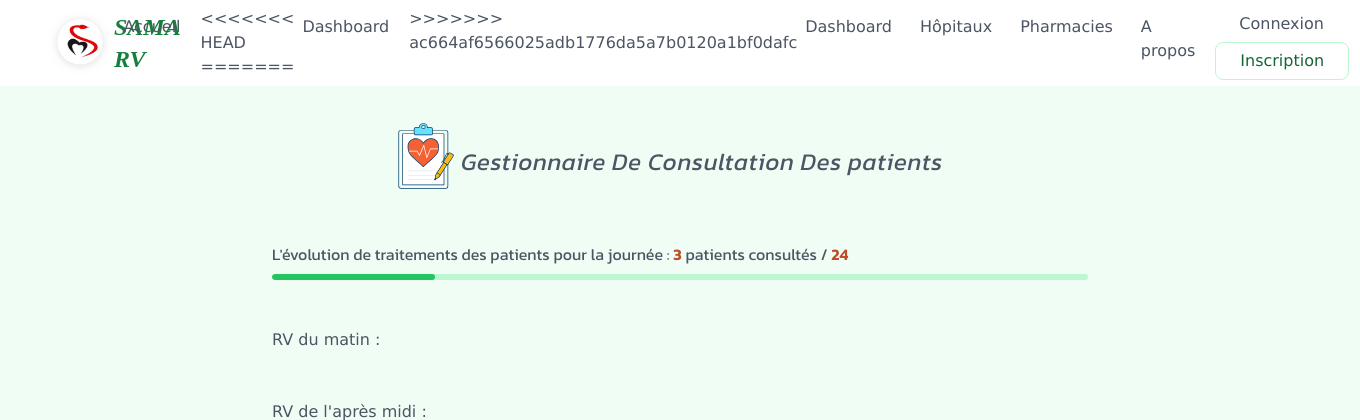
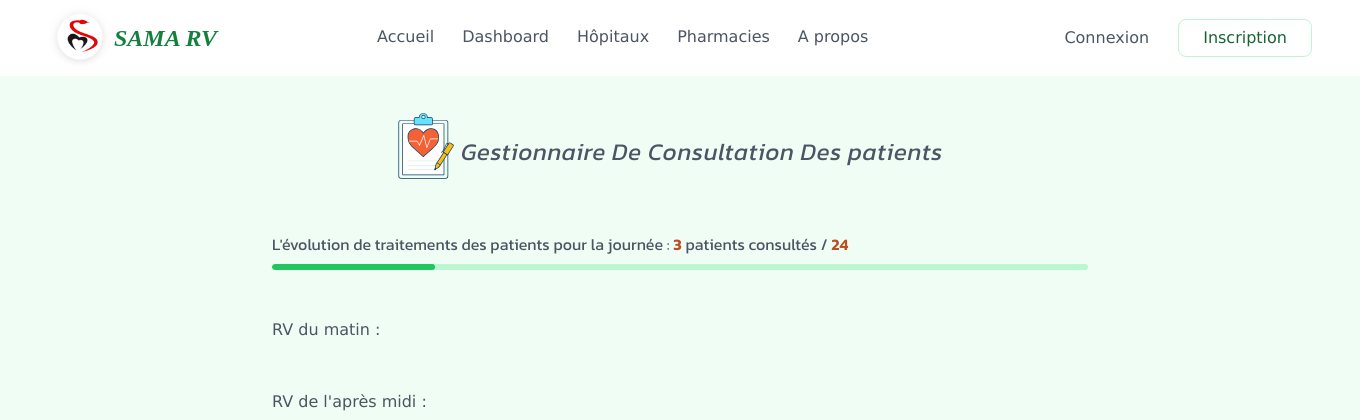
Before and after one commit to BaMamadou12/Plateforme_medicale-samaRV, a Laravel app: page /medecin in a window 1360 px wide. Shown: the top 420 px of the page. Run offline with Laravel 10, Linux system fonts and the light colour scheme; style sheets or scripts are compiled from the project's sources.

Commit message:
bug resolu !

```diff
--- a/resources/views/header.blade.php
+++ b/resources/views/header.blade.php
@@ -15,17 +15,14 @@
                     Accueil
                 </a>
             </li>
-<<<<<<< HEAD
-=======
+
             <li>
                 <a href="{{ route("patient") }}"  class="inline-block p-2 mr-3 border-b-[3px] border-b-white
-                hover:text-gray-500
-                hover:border-b-{3px}
-                hover:border-green-500 transition duration-{.1s} hover:ease-in">
+                hover:text-gray-500 hover:border-b-{3px} hover:border-green-500 transition duration-{.1s}
+                hover:ease-in">
                     Dashboard
                 </a>
             </li>
->>>>>>> ac664af6566025adb1776da5a7b0120a1bf0dafc
 
 {{--            <li>--}}
 {{--                <a href="{{ route("patient/dashboard") }}"  class="inline-block p-2 mr-3 border-b-[3px] border-b-white--}}
@@ -36,14 +33,13 @@
 {{--                </a>--}}
 {{--            </li>--}}
 
-            <li>
-                <a href="{{ route("medecin/dashboard") }}"  class="inline-block p-2 mr-3 border-b-[3px] border-b-white
-                hover:text-gray-500
-                hover:border-b-{3px}
-                hover:border-green-500 transition duration-{.1s} hover:ease-in">
-                    Dashboard
-                </a>
-            </li>
+{{--            <li>--}}
+{{--                <a href="{{ route("medecin") }}"  class="inline-block p-2 mr-3 border-b-[3px] border-b-white--}}
+{{--                hover:text-gray-500 hover:border-b-{3px} hover:border-green-500 transition duration-{.1s}--}}
+{{--                hover:ease-in">--}}
+{{--                    Dashboard--}}
+{{--                </a>--}}
+{{--            </li>--}}
 
             <li>
                 <a href="{{ route("hopital") }}"  class="inline-block p-2 mr-3 border-b-[3px] border-b-white
```
Also changed, not shown: resources/views/medecin/dashboard.blade.php (+1 -2 lines).
